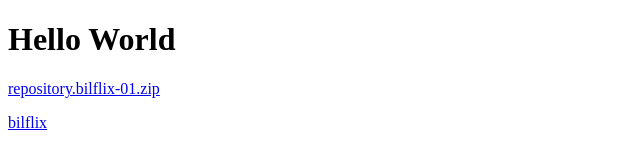
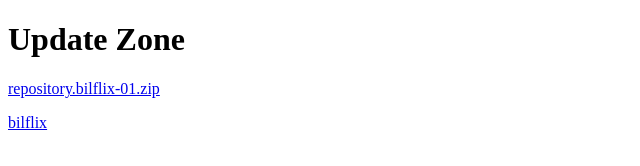
Before and after one commit to Kodi-BilFlix/kodi-bilflix.github.io, a plain HTML site: page index.html in a window 1280 px wide. Shown: the whole page, without its empty margins (0-640 px from the left). Drawn offline with Linux system fonts and the light colour scheme.

Commit message:
Update index.html

```diff
--- a/index.html
+++ b/index.html
@@ -1,7 +1,7 @@
 <!DOCTYPE html>
 <html>
 <body>
-<h1>Hello World</h1>
+<h1>Update Zone</h1>
 <p><a href="repository.bilflix-01.zip">repository.bilflix-01.zip</a></p>
 <p><a href="plugin.video.bilflix.zip">bilflix</a></p>
 </body>
```
